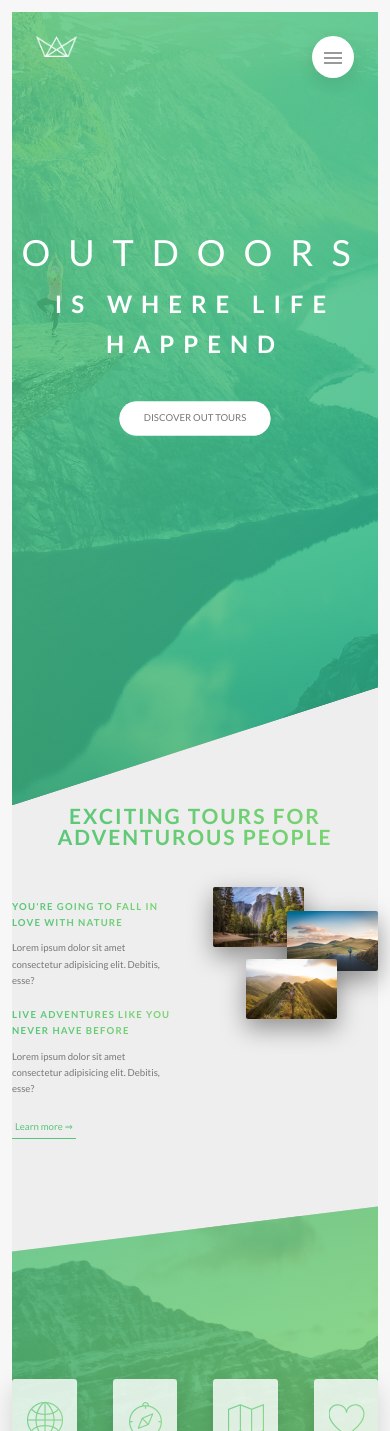
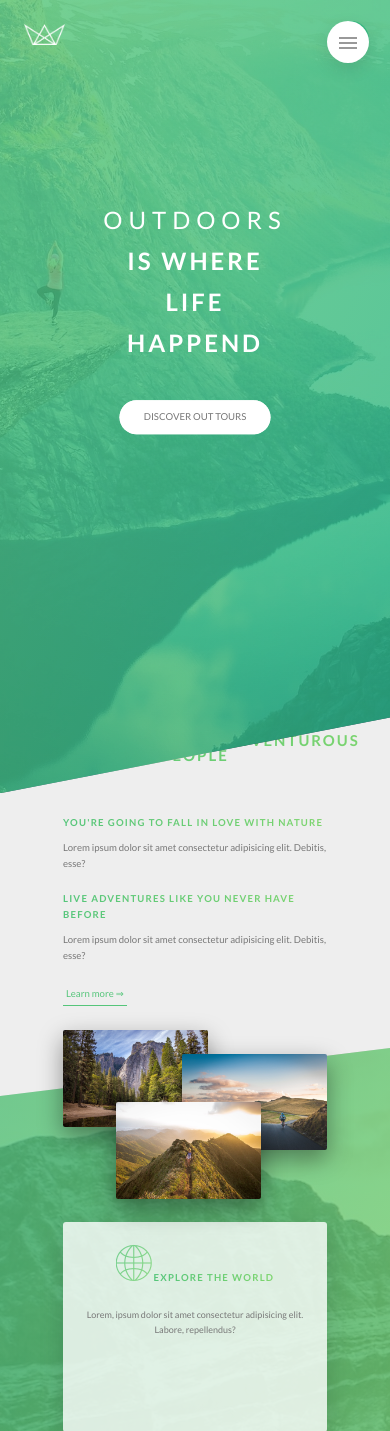
Before and after one commit to fluktar/Natours, a PHP site: page /index.html in a window 390 px wide. Shown: the top 1431 px of the page. Run offline with PHP 8.4, Linux system fonts and the light colour scheme.

Commit message:
media-queries repering page for mobile devices

```diff
--- a/src/sass/abstracts/_mixins.scss
+++ b/src/sass/abstracts/_mixins.scss
@@ -31,6 +31,9 @@ phone,
 tab-port,
 tab-land,
 big-desktop
+
+
+
 1em = 16px
 */
 
--- a/src/sass/abstracts/_variables.scss
+++ b/src/sass/abstracts/_variables.scss
@@ -22,3 +22,4 @@ $gutter-vertical: 8rem;
 $gutter-horizontal: 6rem;
 
 $font-size-base: 1.6rem;
+$gutter-vertical-small: 6rem;
--- a/src/sass/base/_base.scss
+++ b/src/sass/base/_base.scss
@@ -23,4 +23,8 @@ html {
 }
 body {
   box-sizing: border-box;
+  padding: 3rem;
+  @include respond(tab-port) {
+    padding: 0;
+  }
 }
--- a/src/sass/base/_typography.scss
+++ b/src/sass/base/_typography.scss
@@ -6,7 +6,6 @@ body {
   font-size: $font-size-base;
   color: #777;
   background-color: #f7f7f7;
-  padding: 2rem;
 }
 
 .heading-secondary {
@@ -22,6 +21,12 @@ body {
   letter-spacing: 2px;
   transition: all 0.2s;
   line-height: 1;
+  @include respond(tab-port) {
+    font-size: 3rem;
+  }
+  @include respond(phone) {
+    font-size: 2.5rem;
+  }
   &:hover {
     transform: skewY(2deg) skewX(15deg) scale(1.1);
     text-shadow: 0.5rem, 1rem, 2rem rgba($color-black, 0.2);
--- a/src/sass/layout/_footer.scss
+++ b/src/sass/layout/_footer.scss
@@ -3,9 +3,16 @@
   padding: 10rem 0;
   font-size: 1.4rem;
 
+  @include respond(tab-port) {
+    padding: 8rem 0;
+  }
+
   &__logo-box {
     text-align: center;
     margin-bottom: 6rem;
+    @include respond(tab-port) {
+      margin-bottom: 4rem;
+    }
   }
   &__logo {
     height: 15rem;
@@ -14,6 +21,10 @@
     border-top: 1px solid $color-gray-light-1;
     padding-top: 2rem;
     display: inline-block;
+    @include respond(tab-port) {
+      width: 100%;
+      text-align: center;
+    }
   }
   &__list {
     list-style: none;
@@ -47,5 +58,9 @@
     padding-top: 2rem;
     width: 80%;
     float: right;
+    @include respond(tab-port) {
+      width: 100%;
+      float: none;
+    }
   }
 }
--- a/src/sass/layout/_grid.scss
+++ b/src/sass/layout/_grid.scss
@@ -5,13 +5,26 @@
 
   &:not(:last-child) {
     margin-bottom: $gutter-vertical;
+    @include respond(tab-port) {
+      margin-bottom: $gutter-vertical-small;
+    }
+  }
+  @include respond(tab-port) {
+    max-width: 50rem;
+    padding: 0 3rem;
   }
   @include clearfix;
   [class^="col-"] {
-    // background-color: orangered;
     float: left;
     &:not(:last-child) {
       margin-right: $gutter-horizontal;
+      @include respond(tab-port) {
+        margin-right: 0;
+        margin-bottom: $gutter-vertical-small;
+      }
+    }
+    @include respond(tab-port) {
+      width: 100% !important;
     }
   }
   .col-1-of-2 {
--- a/src/sass/layout/_header.scss
+++ b/src/sass/layout/_header.scss
@@ -10,7 +10,12 @@
   background-position: top;
   clip-path: polygon(0 0, 100% 0, 100% 80vh, 0 100%);
   position: relative;
-  .header__logo-box {
+
+  @include respond(phone) {
+    clip-path: polygon(0 0, 100% 0, 100% 85vh, 0 100%);
+  }
+
+  &__logo-box {
     position: absolute;
     top: 4rem;
     left: 4rem;
@@ -20,7 +25,7 @@
     }
   }
 
-  .header__text-box {
+  &__text-box {
     position: absolute;
     top: 40%;
     left: 50%;
@@ -39,6 +44,10 @@
         font-size: 6rem;
         font-weight: 400;
         letter-spacing: 3rem;
+        @include respond(phone) {
+          letter-spacing: 1rem;
+          font-size: 4rem;
+        }
       }
       &--sub {
         animation: moveInRight 1s ease-out;
@@ -46,6 +55,10 @@
         font-size: 4rem;
         font-weight: 700;
         letter-spacing: 1.5rem;
+        @include respond(phone) {
+          letter-spacing: 0.5rem;
+          font-size: 4rem;
+        }
       }
     }
   }
--- a/src/sass/layout/_navigation.scss
+++ b/src/sass/layout/_navigation.scss
@@ -14,6 +14,14 @@
     box-shadow: 0 1rem 3rem rgba($color-black, 0.1);
     text-align: center;
     cursor: pointer;
+    @include respond(tab-port) {
+      top: 4.5rem;
+      right: 4.5rem;
+    }
+    @include respond(phone) {
+      top: 3.5rem;
+      right: 3.5rem;
+    }
   }
   &__background {
     height: 6rem;
@@ -26,6 +34,14 @@
     background-image: radial-gradient($light_green, $dark_green);
     transition: transform 0.8s cubic-bezier(0.86, 0, 0.07, 1);
     // transform: scale(80);
+    @include respond(tab-port) {
+      top: 4.5rem;
+      right: 4.5rem;
+    }
+    @include respond(phone) {
+      top: 3.5rem;
+      right: 3.5rem;
+    }
   }
   &__nav {
     height: 100vh;
--- a/src/sass/pages/_home.scss
+++ b/src/sass/pages/_home.scss
@@ -2,6 +2,9 @@
   background-color: $color-gray-light-1;
   padding: 25rem 0;
   margin-top: -25rem;
+  @include respond(tab-port) {
+    padding: 15rem 0;
+  }
 }
 .section-features {
   margin-top: -10rem;
```
Also changed, not shown: instrukcja/instrukcja.md (+8 -9 lines), dist/css/style.min.css.
